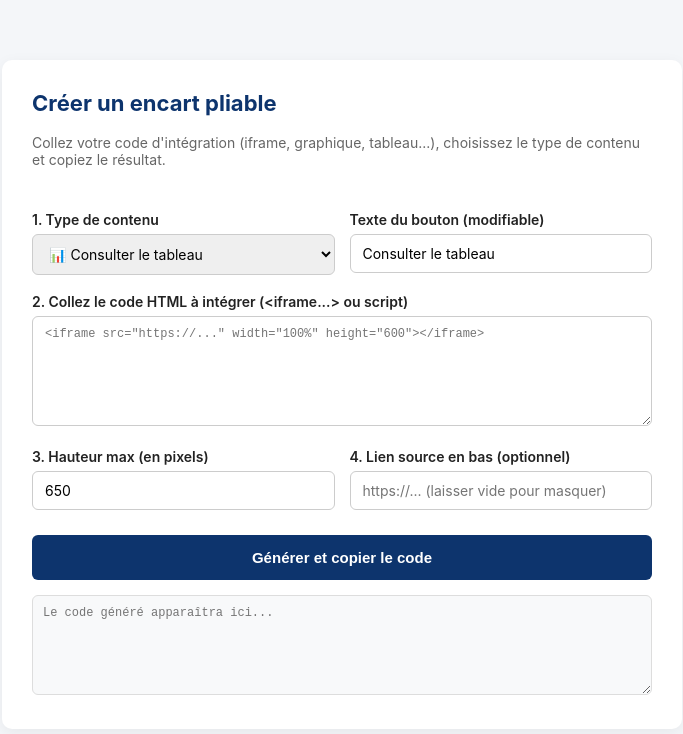
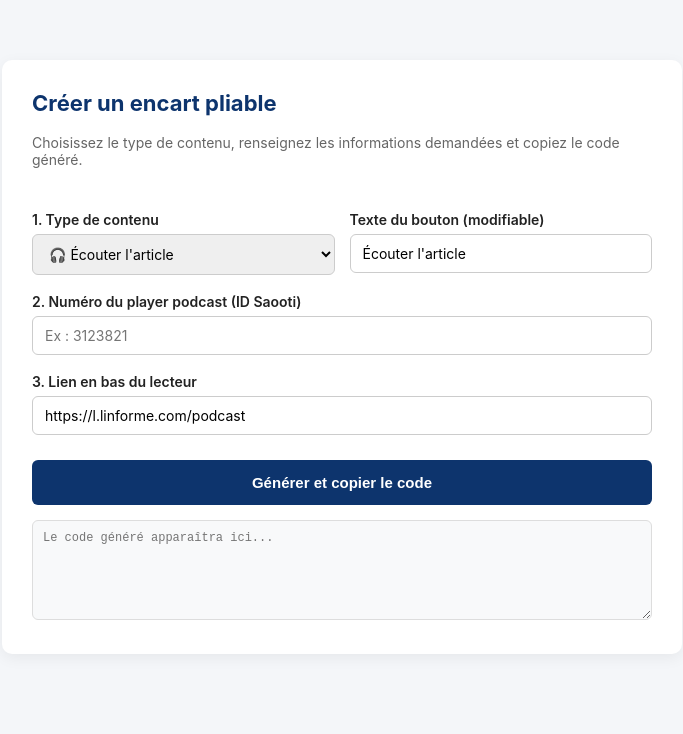
Before and after one commit to jjolylinforme/generateur-encart, a plain HTML site: page index.html in a window 1280 px wide. Both pictures are taken after a click on the button "Générer et copier le code". Shown: the whole page, without its empty margins (298-981 px from the left). Drawn offline with Linux system fonts and the light colour scheme.

Commit message:
Update index.html

```diff
--- a/index.html
+++ b/index.html
@@ -58,6 +58,9 @@
         .row > div {
             flex: 1;
         }
+        .hidden {
+            display: none !important;
+        }
         button.btn-generate {
             margin-top: 25px;
             background: #0d346d;
@@ -104,7 +107,7 @@
 
 <div class="card">
     <h2>Créer un encart pliable</h2>
-    <p class="subtitle">Collez votre code d'intégration (iframe, graphique, tableau...), choisissez le type de contenu et copiez le résultat.</p>
+    <p class="subtitle">Choisissez le type de contenu, renseignez les informations demandées et copiez le code généré.</p>
 
     <div class="row">
         <div>
@@ -117,16 +120,25 @@
         </div>
     </div>
 
+    <!-- ZONE SPÉCIFIQUE PODCAST -->
+    <div id="zonePodcast" class="hidden">
+        <label for="podcastId">2. Numéro du player podcast (ID Saooti)</label>
+        <input type="text" id="podcastId" placeholder="Ex : 3123821">
+    </div>
+
+    <!-- ZONE CLASSIQUE (IFRAME / CODE HTML) -->
+    <div id="zoneHtml">
         <label for="embedCode">2. Collez le code HTML à intégrer (&lt;iframe...&gt; ou script)</label>
         <textarea class="input-code" id="embedCode" placeholder='<iframe src="https://..." width="100%" height="600"></iframe>'></textarea>
+    </div>
 
     <div class="row">
-        <div>
+        <div id="blocHauteur">
             <label for="hauteurInput">3. Hauteur max (en pixels)</label>
             <input type="number" id="hauteurInput" value="650">
         </div>
         <div>
-            <label for="sourceUrl">4. Lien source en bas (optionnel)</label>
+            <label for="sourceUrl" id="labelSource">4. Lien en bas (optionnel)</label>
             <input type="text" id="sourceUrl" placeholder="https://... (laisser vide pour masquer)">
         </div>
     </div>
@@ -142,17 +154,22 @@
     // CONFIGURATION : Ajoutez, modifiez ou supprimez vos options ici facilement
     // =========================================================================
     const OPTIONS_DISPONIBLES = [
-        { emoji: "📊", label: "Consulter le tableau", hauteur: 650 },
-        { emoji: "📈", label: "Voir le graphique", hauteur: 500 },
-        { emoji: "📄", label: "Lire le document", hauteur: 700 },
-        { emoji: "🗺️", label: "Explorer la carte", hauteur: 550 },
-        { emoji: "🎬", label: "Voir la vidéo", hauteur: 420 }
+        { type: "podcast", emoji: "🎧", label: "Écouter l'article", hauteur: 140, lienDefaut: "https://l.linforme.com/podcast", texteLien: "Découvrez comment écouter tous nos Audios" },
+        { type: "html",    emoji: "📊", label: "Consulter le tableau", hauteur: 650 },
+        { type: "html",    emoji: "📈", label: "Voir le graphique", hauteur: 500 },
+        { type: "html",    emoji: "📄", label: "Lire le document", hauteur: 700 },
+        { type: "html",    emoji: "🗺️", label: "Explorer la carte", hauteur: 550 }
     ];
     // =========================================================================
 
     const selectEl = document.getElementById('typeSelect');
     const titleInput = document.getElementById('customTitle');
     const hauteurInput = document.getElementById('hauteurInput');
+    const sourceUrlInput = document.getElementById('sourceUrl');
+    const zonePodcast = document.getElementById('zonePodcast');
+    const zoneHtml = document.getElementById('zoneHtml');
+    const blocHauteur = document.getElementById('blocHauteur');
+    const labelSource = document.getElementById('labelSource');
 
     // Remplissage automatique du menu déroulant au chargement
     OPTIONS_DISPONIBLES.forEach((opt, index) => {
@@ -162,11 +179,25 @@
         selectEl.appendChild(option);
     });
 
-    // Met à jour le titre et la hauteur conseillée quand on change d'option
+    // Adapte l'interface selon le choix (Podcast vs Code HTML)
     function mettreAJourChamps() {
         const choix = OPTIONS_DISPONIBLES[selectEl.value];
         titleInput.value = choix.label;
         hauteurInput.value = choix.hauteur;
+
+        if (choix.type === 'podcast') {
+            zonePodcast.classList.remove('hidden');
+            zoneHtml.classList.add('hidden');
+            blocHauteur.classList.add('hidden'); // Hauteur fixe à 140px pour le lecteur
+            labelSource.textContent = "3. Lien en bas du lecteur";
+            sourceUrlInput.value = choix.lienDefaut || "";
+        } else {
+            zonePodcast.classList.add('hidden');
+            zoneHtml.classList.remove('hidden');
+            blocHauteur.classList.remove('hidden');
+            labelSource.textContent = "4. Lien source en bas (optionnel)";
+            sourceUrlInput.value = "";
+        }
     }
 
     // Initialisation au premier chargement
@@ -176,16 +207,29 @@
         const choix = OPTIONS_DISPONIBLES[selectEl.value];
         const emoji = choix.emoji;
         const titre = titleInput.value.trim() || choix.label;
+        const hauteur = parseInt(hauteurInput.value) || 600;
+        let sourceUrl = sourceUrlInput.value.trim();
+        let texteLien = choix.texteLien || "Ouvrir la source dans un nouvel onglet ↗";
+        let cleanEmbed = "";
+
+        // CAS 1 : PODCAST (construction automatique de l'iframe Saooti)
+        if (choix.type === 'podcast') {
+            const podId = document.getElementById('podcastId').value.trim();
+            if (!podId) {
+                alert("⚠️ Veuillez saisir le numéro du player podcast (ex: 3123821).");
+                return;
+            }
+            cleanEmbed = `<iframe src="https://playerbeta.octopus.saooti.com/miniplayer/large/${podId}?distributorId=c7ab55a4-10b5-4099-a0bc-3e96362afe9a&color=0d346d&theme=ffffff&article=false&wave=false" width="100%" height="140px" scrolling="no" style="border:none; display:block;" allow="clipboard-read; clipboard-write; autoplay"></iframe>`;
+        }
+        // CAS 2 : CONTENU HTML / IFRAME LIBRE
+        else {
             const rawEmbed = document.getElementById('embedCode').value.trim();
-        const hauteur = parseInt(hauteurInput.value) || 600;
-        let sourceUrl = document.getElementById('sourceUrl').value.trim();
-
             if (!rawEmbed) {
                 alert("⚠️ Veuillez coller un code HTML dans la case n°2.");
                 return;
             }
 
-        // Si l'utilisateur n'a pas mis de lien source mais qu'il s'agit d'un DocumentCloud, on le génère auto
+            // Détection automatique du lien DocumentCloud si laissé vide
             if (!sourceUrl && rawEmbed.includes('documentcloud.org')) {
                 const match = rawEmbed.match(/src="([^"]+)"/);
                 if (match) {
@@ -195,24 +239,23 @@
                 }
             }
 
-        // Nettoyage léger si c'est une iframe pour forcer la largeur 100% et la hauteur choisie
-        let cleanEmbed = rawEmbed;
+            cleanEmbed = rawEmbed;
             if (cleanEmbed.startsWith('<iframe')) {
-            // Supprime les attributs width/height codés en dur pour éviter les débordements
                 cleanEmbed = cleanEmbed
                     .replace(/\swidth="[^"]*"/gi, '')
                     .replace(/\sheight="[^"]*"/gi, '')
                     .replace('<iframe', `<iframe style="width:100%; height:${hauteur}px; border:none; display:block;"`);
             }
+        }
 
-        // Bloc pied de page uniquement si un lien source est présent
+        // Bloc pied de page si un lien est renseigné
         const footerHTML = sourceUrl
-            ? `<div class="encart-footer"><a href="${sourceUrl}" target="_blank" rel="noopener">Ouvrir la source dans un nouvel onglet ↗</a></div>`
+            ? `<div class="encart-footer"><a href="${sourceUrl}" target="_blank" rel="noopener">${texteLien}</a></div>`
             : '';
 
-        // ID unique pour éviter tout conflit si plusieurs blocs sont sur la même page
         const uid = 'encart_' + Math.floor(Math.random() * 1000000);
         const titreEchappe = titre.replace(/'/g, "\\'").replace(/"/g, '&quot;');
+        const texteFermer = choix.type === 'podcast' ? 'Masquer le lecteur' : 'Masquer';
 
         const codeFinal = `<!-- DÉBUT ENCART PLIABLE -->
 <style>
@@ -229,7 +272,7 @@
     #${uid} .encart-footer a:hover { text-decoration: underline; }
 </style>
 <div id="${uid}">
-    <button class="toggle-btn" onclick="const w = this.nextElementSibling; const open = w.classList.toggle('show'); this.classList.toggle('active', open); this.querySelector('.txt').textContent = open ? 'Masquer' : '${titreEchappe}';">
+    <button class="toggle-btn" onclick="const w = this.nextElementSibling; const open = w.classList.toggle('show'); this.classList.toggle('active', open); this.querySelector('.txt').textContent = open ? '${texteFermer}' : '${titreEchappe}';">
         <span>${emoji}</span>
         <span class="txt">${titre}</span>
     </button>
```
Lines whose indentation alone changed are shown as unchanged.
